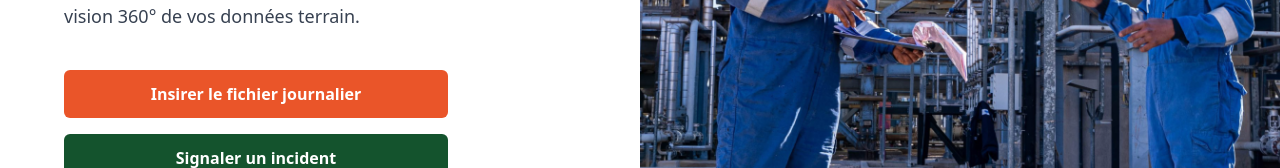
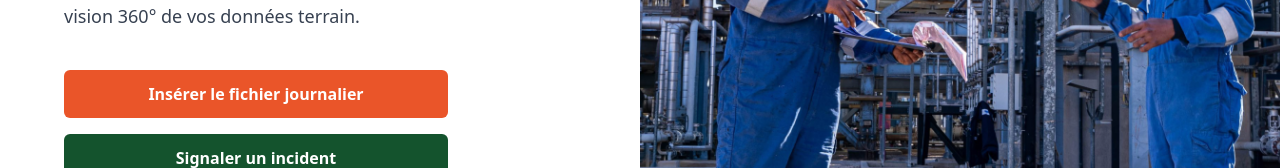
Before and after one commit to 123455675848484848484884848484/Projet_2cs, a React (Create React App) app in the folder frontend/: page /agent in a window 1280 px wide. Shown: the part 489-657 px from the top of the page. Built offline with nearby package versions, Linux system fonts and the light colour scheme.

Commit message:
changed some op and a title

```diff
--- a/frontend/src/FichierJournalier.jsx
+++ b/frontend/src/FichierJournalier.jsx
@@ -125,7 +125,7 @@ const FichierJournalier = () => {
     },
     {
       label: "Drilling Operations & Equipment",
-      items: ["Drilling Mud", "Cementing", "Well Head", "Csg, Tubing, Liner", "DHT, Csg access, run Casing", "Drilling Bits"],
+      items: ["Drilling Mud", "CEMENTING CASING & TUBING", "Well Head", "Csg, Tubing, Liner", "DHT, Csg access, run Casing", "Drilling Bits"],
     },
     {
       label: "Non principales",
--- a/frontend/src/Homeagent.jsx
+++ b/frontend/src/Homeagent.jsx
@@ -28,7 +28,7 @@ export default function Homeagent() {
               className="bg-[#EA5529] text-white py-3 rounded-md font-semibold hover:bg-[#EA5529] transition"
               onClick={() => navigate("/file")}
             >
-              Insirer le fichier journalier
+              Insérer le fichier journalier
             </button>
             <button
               className="bg-green-900 text-white py-3 rounded-md font-semibold hover:bg-green-800 transition"
--- a/frontend/src/Mescomptes.jsx
+++ b/frontend/src/Mescomptes.jsx
@@ -23,6 +23,7 @@ const Mescomptes = () => {
         params: { keyword: motCle },
       });
       setComptes(response.data);
+      console.log(response.data);
     } catch (error) {
       console.error("Erreur lors du fetch des comptes :", error);
     }
```
